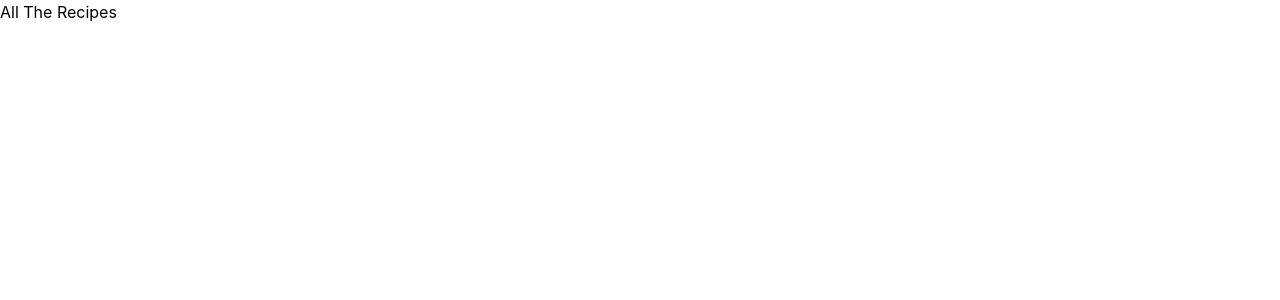
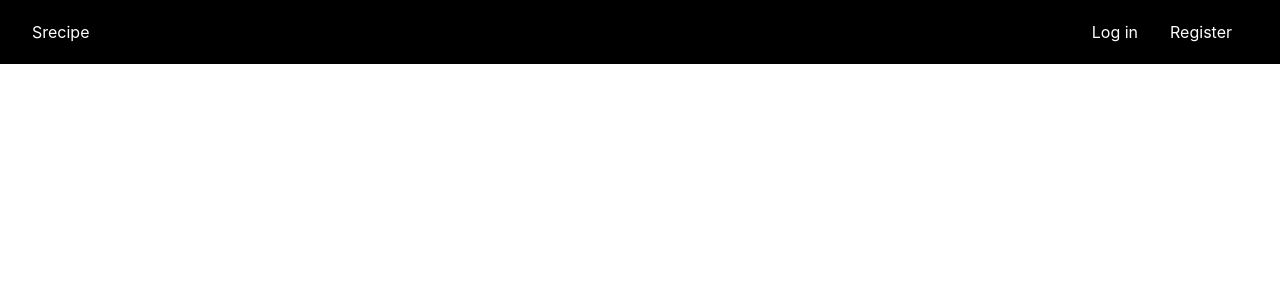
Before and after one commit to nicholasbor/srecipe, a React (Create React App) app in the folder client/: page / in a window 1280 px wide. Shown: the top 300 px of the page. Built offline with nearby package versions, Linux system fonts and the light colour scheme.

Commit message:
landing page, login and signup pages created

```diff
--- a/client/src/App.js
+++ b/client/src/App.js
@@ -3,19 +3,27 @@ import './App.css';
 
 import {
 	BrowserRouter as Router,
-	Switch,
+	Routes,
 	Route,
 	Redirect,
 	Link
 } from "react-router-dom";
 
-import NavBar from './components/NavBar';
+import NavBar from './components/navBar';
+import Login from './components/login';
+import Register from './components/register';
 
 function App() {
   return (
     <Fragment>
 		<Router>
-			<NavBar />
+			<Routes>
+				<Route path="/" element={<NavBar />}/>
+				<Route path="login" element={<Login />}/>
+				<Route path="register" element={<Register />}/>
+
+			</Routes>
+
 		</Router>
 	</Fragment>
   );
--- a/client/src/components/NavBar.js
+++ b/client/src/components/NavBar.js
@@ -1,10 +1,22 @@
 import React from 'react';
-import { Link } from 'react-router-dom';
+import {
+    Link,
+    Route
+} from 'react-router-dom';
 
 const NavBar = () => {
     return (
-        <nav>
-            <Link to='/'>All The Recipes</Link>
+        <nav className="flex justify-between h-16 bg-black text-white items-center">
+            <Link className="pl-8" to='/'>Srecipe</Link>
+            <div className="px-4 cursor-pointer md:hidden">
+                <svg xmlns="http://www.w3.org/2000/svg" className="h-6 w-6" fill="none" viewBox="0 0 24 24" stroke="currentColor">
+                    <path strokeLinecap="round" strokeLinejoin="round" strokeWidth={2} d="M4 6h16M4 12h16M4 18h16" />
+                </svg>
+            </div>
+            <div className="pr-8 md:block hidden">
+                <Link className="p-4" to="/login">Log in</Link>
+                <Link className="p-4" to="/register">Register</Link>
+            </div>
         </nav>
     );
 };
--- /dev/null
+++ b/client/src/components/login.js
@@ -0,0 +1,12 @@
+import React from 'react';
+import { Fragment } from 'react';
+
+const Login = () => {
+  return (
+    <Fragment>
+      <h1>Login</h1>
+    </Fragment>
+  );
+};
+
+export default Login;
--- /dev/null
+++ b/client/src/components/register.js
@@ -0,0 +1,12 @@
+import React from 'react';
+import { Fragment } from 'react';
+
+const Register = () => {
+  return (
+    <Fragment>
+      <h1>Register</h1>
+    </Fragment>
+  );
+};
+
+export default Register;
```
Also changed, not shown: 1 other file (tests, documents, lock files or other folders).
